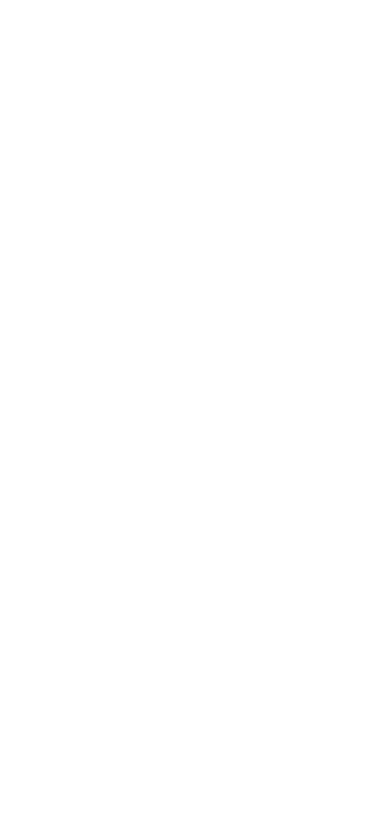
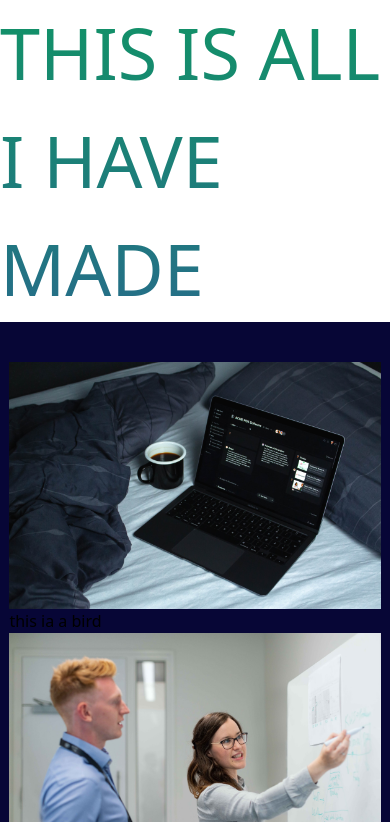
Before and after one commit to ShahDhruvik/dhruvikPortfolio, a React (Vite) app: page / in a window 390 px wide. Shown: the part 910-1732 px from the top of the page. Before the commit the page ends 908 px from the top, so only its background shows below. Built offline with nearby package versions, Linux system fonts and the light colour scheme.

Commit message:
silder edited

```diff
--- a/src/Slider.jsx
+++ b/src/Slider.jsx
@@ -13,79 +13,85 @@
   {
     id: 1,
     img: 'sliderimg1.jpg',
+    info: 'this ia a bird',
   },
   {
     id: 2,
     img: 'sliderImg2.jpg',
+    info: 'this ia a bird',
   },
   {
     id: 3,
     img: 'sliderImg3.jpg',
+    info: 'this ia a bird',
   },
   {
     id: 4,
     img: 'sliderImg4.jpg',
+    info: 'this ia a bird',
   },
   {
     id: 5,
     img: 'sliderImg5.jpg',
+    info: 'this ia a bird',
   },
   {
     id: 7,
     img:
       'https://images.unsplash.com/photo-1604999565976-8913ad2ddb7c?ixlib=rb-1.2.1&ixid=MnwxMjA3fDB8MHxwaG90by1wYWdlfHx8fGVufDB8fHx8&auto=format&fit=crop&w=320&h=160&q=80',
+    info: 'this ia a bird',
   },
   {
     id: 8,
     img:
       'https://images.unsplash.com/photo-1604999565976-8913ad2ddb7c?ixlib=rb-1.2.1&ixid=MnwxMjA3fDB8MHxwaG90by1wYWdlfHx8fGVufDB8fHx8&auto=format&fit=crop&w=320&h=160&q=80',
+    info: 'this ia a bird',
   },
   {
     id: 9,
     img:
       'https://images.unsplash.com/photo-1604999565976-8913ad2ddb7c?ixlib=rb-1.2.1&ixid=MnwxMjA3fDB8MHxwaG90by1wYWdlfHx8fGVufDB8fHx8&auto=format&fit=crop&w=320&h=160&q=80',
+    info: 'this ia a bird',
   },
   {
     id: 10,
     img:
       'https://images.unsplash.com/photo-1604999565976-8913ad2ddb7c?ixlib=rb-1.2.1&ixid=MnwxMjA3fDB8MHxwaG90by1wYWdlfHx8fGVufDB8fHx8&auto=format&fit=crop&w=320&h=160&q=80',
+    info: 'this ia a bird',
   },
 ]
 const Slider = () => {
   return (
     <>
+      <div className=" container mx-auto p-2 bg-[#070636]">
+        <p className=" textGradient text-center  text-6xl font-extrabold ">
+          THIS IS ALL I HAVE MADE
+        </p>
+      </div>
       <div className="sliderWrapper">
-        <button
-          type="button"
-          className="opacity-50 hover:opacity-100"
-          onClick={moveLeft}
-        >
+        <button type="button" className="btnSlider" onClick={moveLeft}>
           <img src="/leftButton.svg" alt="" />
         </button>
         <div
           id="sliderArea"
-          className=" sliderArea snap-x   w-full h-full overflow-auto whitespace-nowrap scroll scroll-smooth"
+          className="  sliderArea snap-x w-full h-full overflow-auto whitespace-nowrap scroll scroll-smooth md:border-[5px] md:rounded-3xl md:border-[#119365]"
         >
           {sliderImg.map((item) => {
             return (
               <div key={item.id} className="  snap-center inline-block">
                 <img
-                  className=" w-[320px] sm:w-[450px] lg:w-[500px] inline-block p-2 cursor-pointer hover:scale-110 ease-in-out duration-300 aspect-video "
+                  className="  w-[320px] sm:w-[450px] lg:w-[500px] inline-block px-4  py-8 cursor-pointer hover:scale-110 ease-in-out duration-300 aspect-square sm:aspect-video md:aspect-video  "
                   src={item.img}
                   alt=""
                 />
-                <p className=" m-2 bg-slate-900 text-gray-200 text-center hover:scale-105">
-                  Lorem ipsum dolor sit amet.
+                <p className=" pb-1 text-[#119365]  md:bg-[#119365] md:text-[#070636] font-bold text-center hover:scale-105">
+                  {item.info}
                 </p>
               </div>
             )
           })}
         </div>
-        <button
-          type="button"
-          className="opacity-50 hover:opacity-100"
-          onClick={moveRight}
-        >
+        <button type="button" className="btnSlider" onClick={moveRight}>
           <img src="/rightButton.svg" alt="" />
         </button>
       </div>
--- a/src/index.css
+++ b/src/index.css
@@ -1,3 +1,9 @@
 @tailwind base;
 @tailwind components;
 @tailwind utilities;
+
+html,
+body {
+  width: 100%;
+  overflow-x: hidden;
+}
--- a/src/main.jsx
+++ b/src/main.jsx
@@ -11,6 +11,6 @@
     {/* <FrontAni /> */}
     <Header />
     <Banner />
-    {/* <Slider /> */}
+    <Slider />
   </>,
 )
--- a/src/style/slider.css
+++ b/src/style/slider.css
@@ -1,7 +1,18 @@
 .sliderWrapper {
-  @apply py-10 relative flex items-center;
+  @apply z-30 bg-[#070636] container mx-auto py-10 relative flex items-center;
 
-  & > .sliderArea::-webkit-scrollbar {
-    display: none;
+  & > .btnSlider {
+    @apply border border-black rounded-full bg-cyan-200 opacity-50 hover:opacity-100;
   }
 }
+
+.sliderArea::-webkit-scrollbar {
+  display: none;
+}
+
+.textGradient {
+  font-size: 72px;
+  background: -webkit-linear-gradient(rgb(17, 147, 102), rgb(38, 109, 137));
+  -webkit-background-clip: text;
+  -webkit-text-fill-color: transparent;
+}
```
